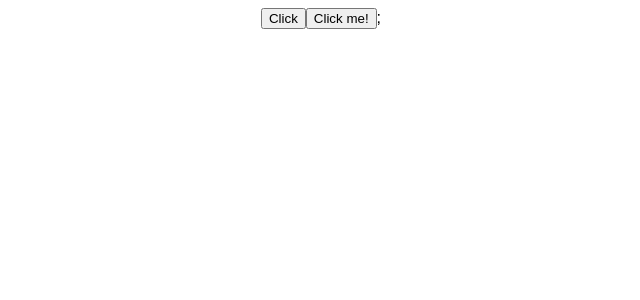
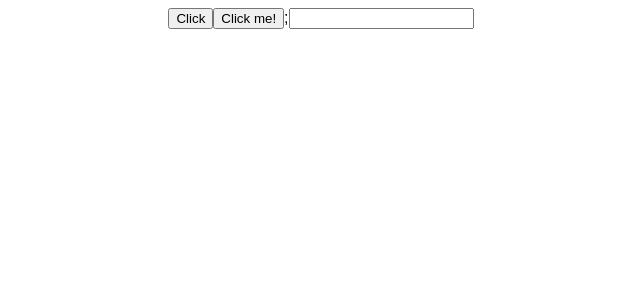
Before and after one commit to balinux/learn-react-typescript, a React (Create React App) app: page / in a window 1280 px wide. Shown: the top 300 px of the page, without its empty margins (319-959 px from the left). Built offline with nearby package versions, Linux system fonts and the light colour scheme.

Commit message:
6 - Event Props - input props

```diff
--- a/src/App.tsx
+++ b/src/App.tsx
@@ -6,6 +6,7 @@
 import { Oscar } from "./components/Oscar";
 import { Button } from "./components/Button";
 import Button2 from "./components/Button2";
+import { Input } from "./components/Input";
 import "./styles.css";
 
 export default function App() {
@@ -59,6 +60,7 @@
         }}
       />
       <Button2 onClick={handleClick} />;
+      <Input value="" handleChange={(event) => console.log(event)} />
     </div>
   );
 }
--- /dev/null
+++ b/src/components/Input.tsx
@@ -0,0 +1,11 @@
+type InputProps = {
+  value: string;
+  handleChange: (event: React.ChangeEvent<HTMLInputElement>) => void;
+};
+
+export const Input = (props: InputProps) => {
+  const handleInputChange = (event: React.ChangeEvent<HTMLInputElement>) => {
+    console.log(event);
+  };
+  return <input type="text" value={props.value} onChange={handleInputChange} />;
+};
```
